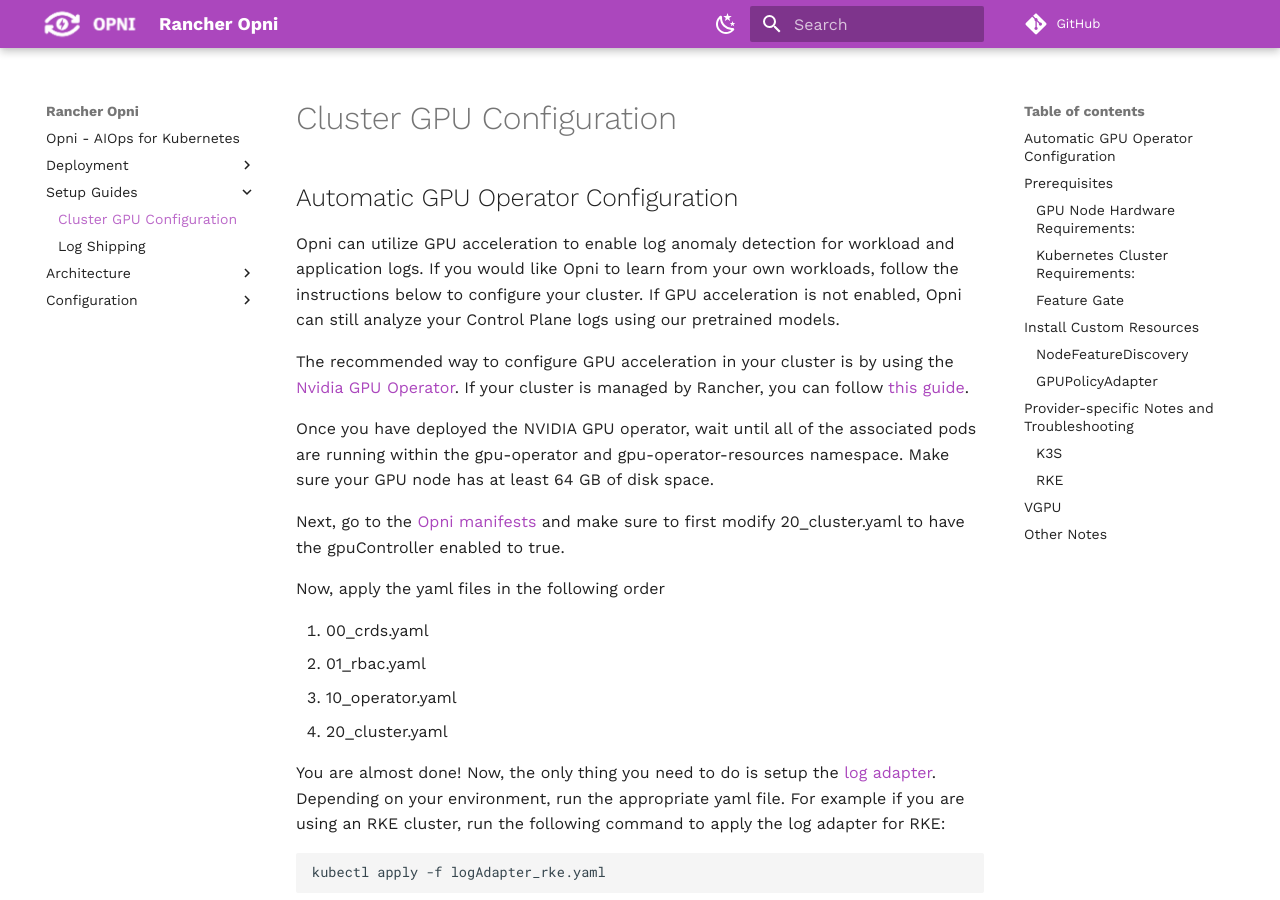
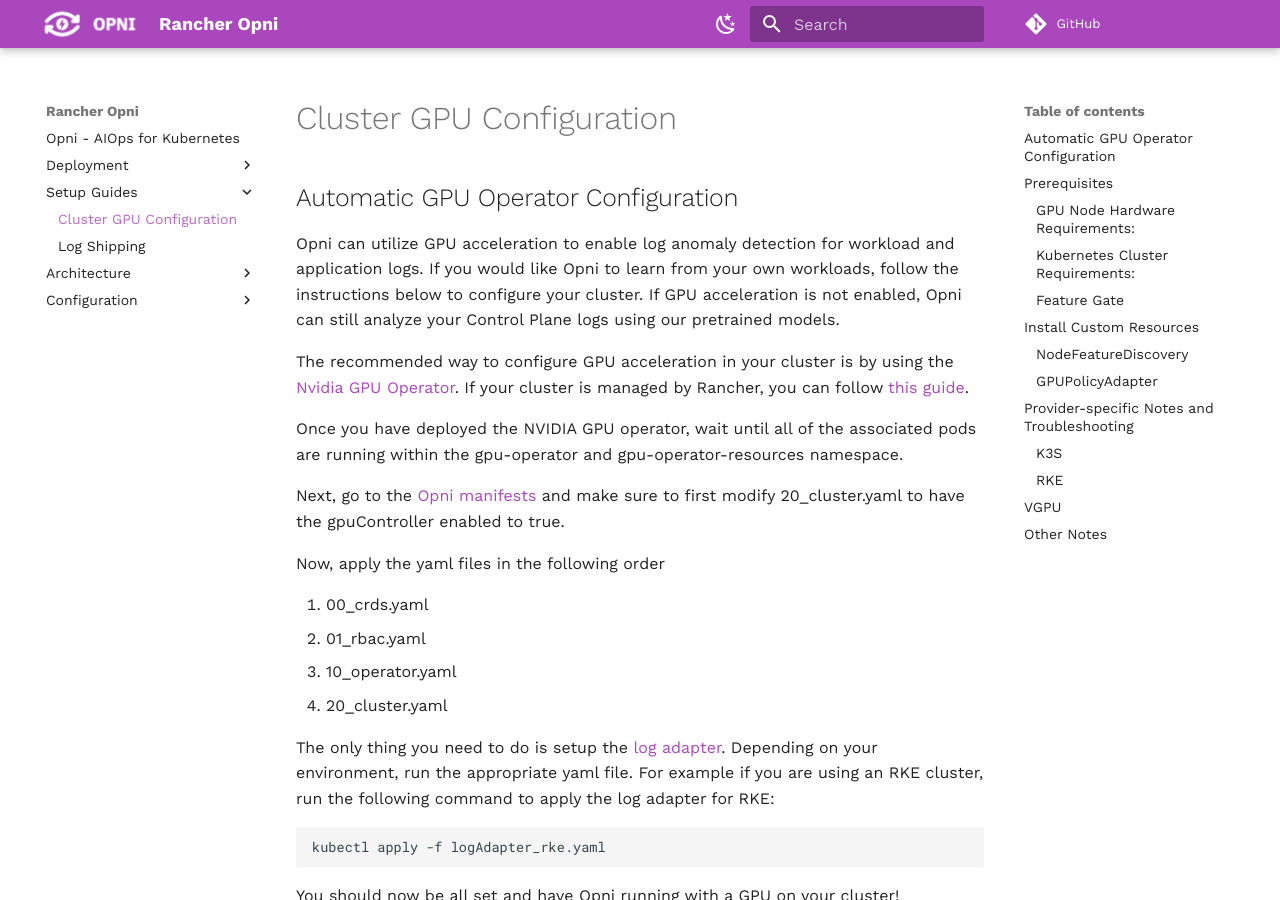
Before and after one commit to rancher/opni-docs, an MkDocs documentation site: the page built from docs/setup/gpu.md, in a window 1280 px wide and 900 px high. Built offline with MkDocs 1.6.1 and Material for MkDocs 9.7.7, drawn with Linux system fonts in a browser that asks for light colours; comment, search, counter and statistics services are not loaded.

Commit message:
Edit the documentation

````diff
--- a/docs/setup/gpu.md
+++ b/docs/setup/gpu.md
@@ -15,8 +15,7 @@
 is managed by Rancher, you can follow [this guide](https://rancher.com/blog/2020/get-up-and-running-with-nvidia-gpus).
 
 Once you have deployed the NVIDIA GPU operator, wait until all of the associated pods
-are running within the gpu-operator and gpu-operator-resources namespace. Make sure
-your GPU node has at least 64 GB of disk space.
+are running within the gpu-operator and gpu-operator-resources namespace.
 
 Next, go to the [Opni manifests](https://github.com/rancher/opni/tree/main/deploy/manifests) and make sure
 to first modify 20_cluster.yaml to have the gpuController enabled to true.
@@ -28,7 +27,7 @@
 3. 10_operator.yaml
 4. 20_cluster.yaml
 
-You are almost done! Now, the only thing you need to do is setup the [log adapter](https://github.com/rancher/opni/tree/main/deploy/examples/logAdapters).
+The only thing you need to do is setup the [log adapter](https://github.com/rancher/opni/tree/main/deploy/examples/logAdapters).
 Depending on your environment, run the appropriate yaml file.
 For example if you are using an RKE cluster, run the following command to apply the log adapter for RKE:
 ```
````
